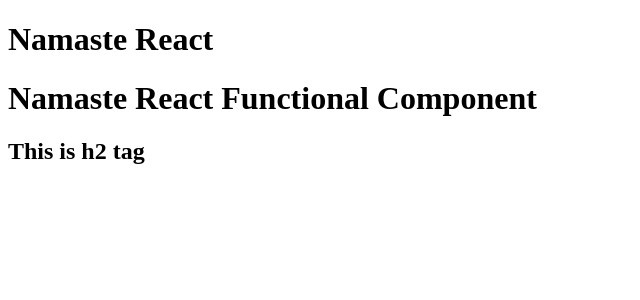
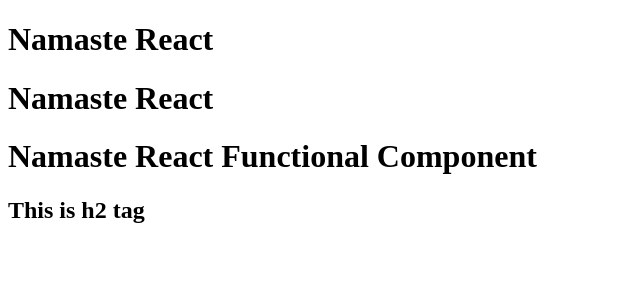
Before and after one commit to mrityunjay33/Namaste-React-Live, a React (Vite) app: page / in a window 1280 px wide. Shown: the top 300 px of the page, without its empty margins (0-640 px from the left). Built offline with nearby package versions, Linux system fonts and the light colour scheme.

Commit message:
Functional Component inside Functional Component

```diff
--- a/App.js
+++ b/App.js
@@ -1,7 +1,7 @@
 import React from "react";
 import ReactDOM from "react-dom/client";
 
-const heading = (
+const Title = () => (
   <h1 id="title" key="h1">
     Namaste React
   </h1>
@@ -10,7 +10,8 @@
 const HeaderComponent = () => {
   return (
     <div>
-      {heading}
+      <Title />
+      {Title()}
       <h1> Namaste React Functional Component </h1>
       <h2> This is h2 tag </h2>
     </div>
```
